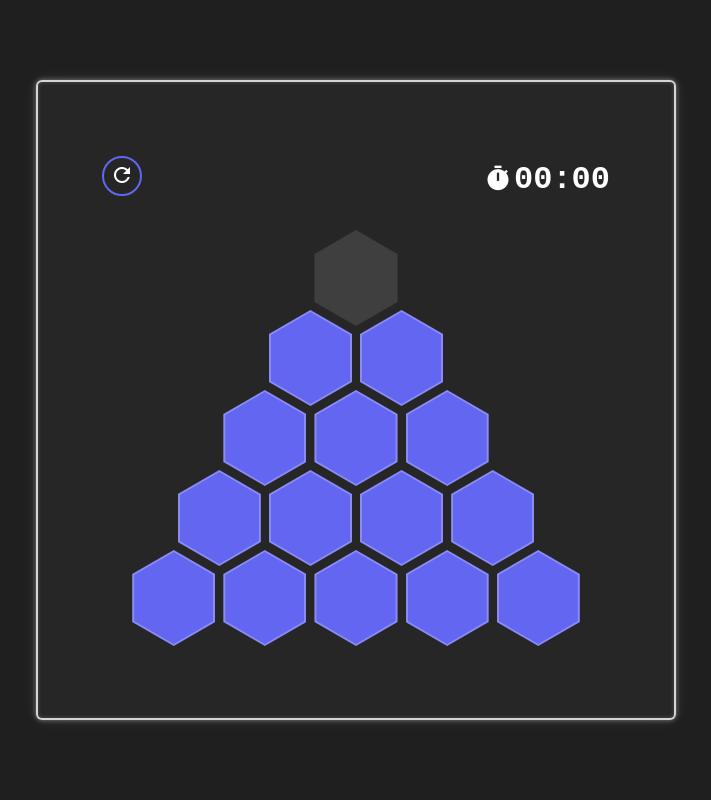
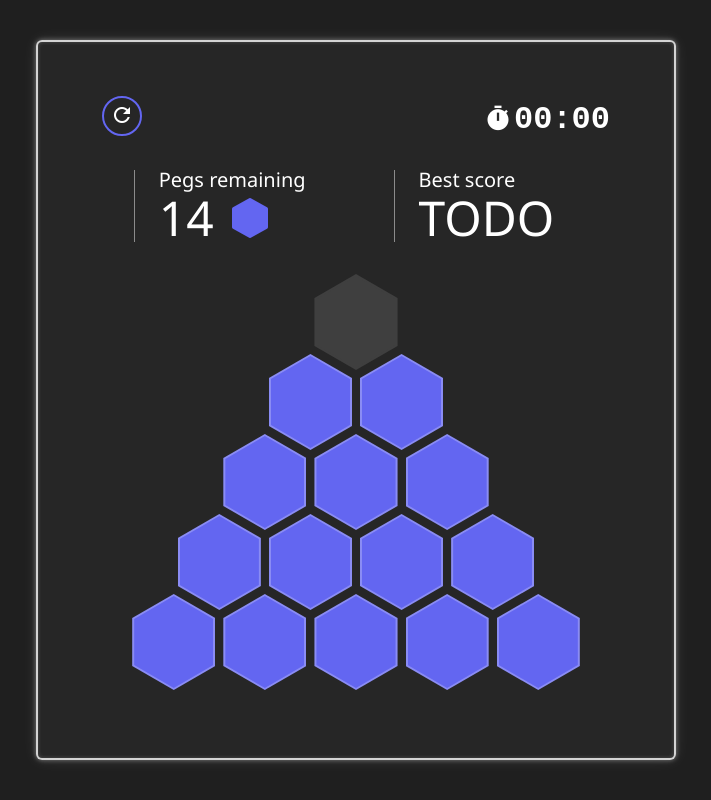
Before and after one commit to RGrosso/VuePegGame, a Vue app: page / in a window 1280 px wide. Both pictures are taken after a click on the button "Start". Shown: the whole page, without its empty margins (284-995 px from the left). Built offline with nearby package versions, Linux system fonts and the light colour scheme.

Commit message:
Added game summary row with pegs remaining

```diff
--- a/src/components/GameStage.vue
+++ b/src/components/GameStage.vue
@@ -8,6 +8,7 @@
         </button>
         <GameTimer ref="timerEl" />
       </div>
+      <GameSummaryRow :remaining-pegs="remainingPegs" />
       <PegBoard
         v-model="gameBoard"
         v-model:status="gameStatus"
@@ -51,6 +52,7 @@ import ConfettiContainer from "./ConfettiContainer.vue";
 import GameIntro from "./GameIntro.vue";
 import GameTimer from "./GameTimer.vue";
 import PegBoard from "./PegBoard.vue";
+import GameSummaryRow from "./GameSummaryRow.vue";
 
 const gameBoard = ref<BoardState>(PegGame.getInitialBoard());
 const gameStatus = ref<GameStatus>(GameStatus.Ongoing);
@@ -118,7 +120,7 @@ watch(gameStatus, () => {
     0 0 15px rgba(255, 255, 255, 0.1);
   background: rgba(255, 255, 255, 0.03);
   backdrop-filter: blur(3px);
-  padding: 4rem;
+  padding: 2rem 4rem 3rem;
   display: flex;
   flex-direction: column;
   justify-content: center;
@@ -126,13 +128,12 @@ watch(gameStatus, () => {
   position: relative;
   z-index: 1;
   width: 640px;
-  height: 640px;
+  height: 720px;
 }
 
 .restart-game {
   font-size: 1.5rem;
   background: none;
-  border: none;
   color: var(--white);
   border-radius: 64px;
   aspect-ratio: 1;
@@ -142,8 +143,7 @@ watch(gameStatus, () => {
   border: solid 2px var(--clr-primary);
 }
 
-
-.restart-game[disabled=false]:hover {
+.restart-game:hover {
   cursor: pointer;
   background-color: var(--clr-primary);
 }
--- /dev/null
+++ b/src/components/GameSummaryCol.vue
@@ -0,0 +1,37 @@
+<template>
+  <div class="summary-column">
+    <p class="summary-header">{{ header }}</p>
+    <p class="summary-value"><slot /></p>
+  </div>
+</template>
+
+<script setup lang="ts">
+import type { VNode } from "vue";
+
+const { header } = defineProps<{
+  header: string,
+}>();
+defineSlots<{
+  default: () => VNode,
+}>();
+</script>
+
+<style scoped>
+.summary-column {
+  color: var(--cl-white);
+  border-left: 1px solid var(--clr-surface-a50);
+  padding-left: 1.5rem;
+  padding-right: 1.5rem;
+  line-height: 1;
+}
+
+.summary-header {
+  font-size: 1.25rem;
+  margin-bottom: 0.25rem;
+}
+
+.summary-value {
+  font-size: 3rem;
+  margin-bottom: 0;
+}
+</style>
--- /dev/null
+++ b/src/components/GameSummaryRow.vue
@@ -0,0 +1,27 @@
+<template>
+  <div class="summary-row">
+    <GameSummaryCol header="Pegs remaining">
+      {{ remainingPegs }}
+      <span class="mdi mdi-hexagon primary-color-text" />
+    </GameSummaryCol>
+    <GameSummaryCol header="Best score">
+      TODO
+    </GameSummaryCol>
+  </div>
+</template>
+
+<script setup lang="ts">
+import GameSummaryCol from "./GameSummaryCol.vue";
+
+defineProps<{
+  remainingPegs: number,
+}>();
+</script>
+
+<style scoped>
+.summary-row {
+  display: flex;
+  gap: 4rem;
+  margin-bottom: 2rem;
+}
+</style>
--- a/src/styles/main.css
+++ b/src/styles/main.css
@@ -96,3 +96,7 @@ p {
   top: auto;
   overflow: hidden;
 }
+
+.primary-color-text {
+  color: var(--clr-primary);
+}
```
